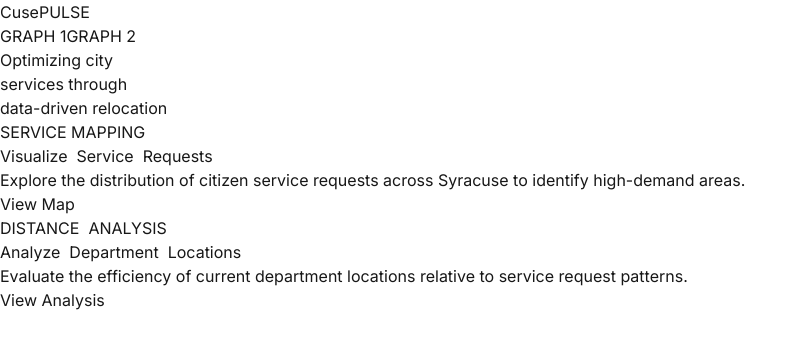
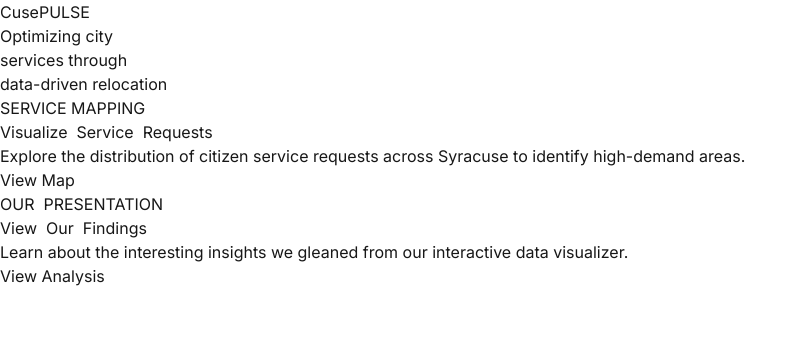
Before and after one commit to cusehacks-krnd/org-relocator, a Next.js app: page / in a window 1280 px wide. Shown: the top 348 px of the page, without its empty margins (0-803 px from the left). Built offline with nearby package versions, Linux system fonts and the light colour scheme.

Commit message:
some changes

```diff
--- a/src/components/home/home.tsx
+++ b/src/components/home/home.tsx
@@ -35,15 +35,20 @@
           {/* Second Card */}
           <div className="bg-white rounded-3xl p-8 shadow-lg">
             <div className="uppercase text-sm font-semibold text-gray-600 mb-4 tracking-wider">
-              DISTANCE &nbsp;ANALYSIS
+              OUR &nbsp;PRESENTATION
             </div>
             <h2 className="text-2xl font-bold mb-4 tracking-wide">
-              Analyze &nbsp;Department &nbsp;Locations
+              View &nbsp;Our &nbsp;Findings
             </h2>
             <p className="text-gray-600 mb-8">
-              Evaluate the efficiency of current department locations relative to service request patterns.
+              Learn about the interesting insights we gleaned from our interactive data visualizer.
             </p>
-            <Link href="/graph2" className="block">
+            <Link
+              href="https://sumailsyr-my.sharepoint.com/:p:/r/personal/dprestam_syr_edu/_layouts/15/doc2.aspx?sourcedoc=%7BFCEE29F6-E7A9-4A76-B4BA-10FCF9579C18%7D&file=Syracuse%20Pulse.pptx&action=edit&mobileredirect=true&wdOrigin=SEARCHENGINE.GOOGLE%2CAPPHOME-WEB.BANNER.UPLOAD&wdPreviousSession=b903d800-2725-42c4-a56c-34b0e5c397db&wdPreviousSessionSrc=AppHomeWeb&ct=1740332393561"
+              target="_blank"
+              rel="noopener noreferrer"
+              className="block"
+            >
               <button className="w-full border-2 border-black text-black py-3 rounded-full hover:bg-gray-100 transition">
                 View Analysis
               </button>
--- a/src/components/navbar/navbar.tsx
+++ b/src/components/navbar/navbar.tsx
@@ -9,16 +9,6 @@
         <Link href="/" className="text-2xl font-semibold text-[#d37354] tracking-[.25em]">
             CusePULSE
         </Link>
-
-        {/* Navigation Links */}
-        <div className="flex gap-8">
-          <Link href="/graph1" className="font-bold text-black hover:text-gray-600 tracking-[.15em]">
-            GRAPH 1
-          </Link>
-          <Link href="/graph2" className="font-bold text-black hover:text-gray-600 tracking-[.15em]">
-            GRAPH 2
-          </Link>
-        </div>
       </div>
     </nav>
   );
```
